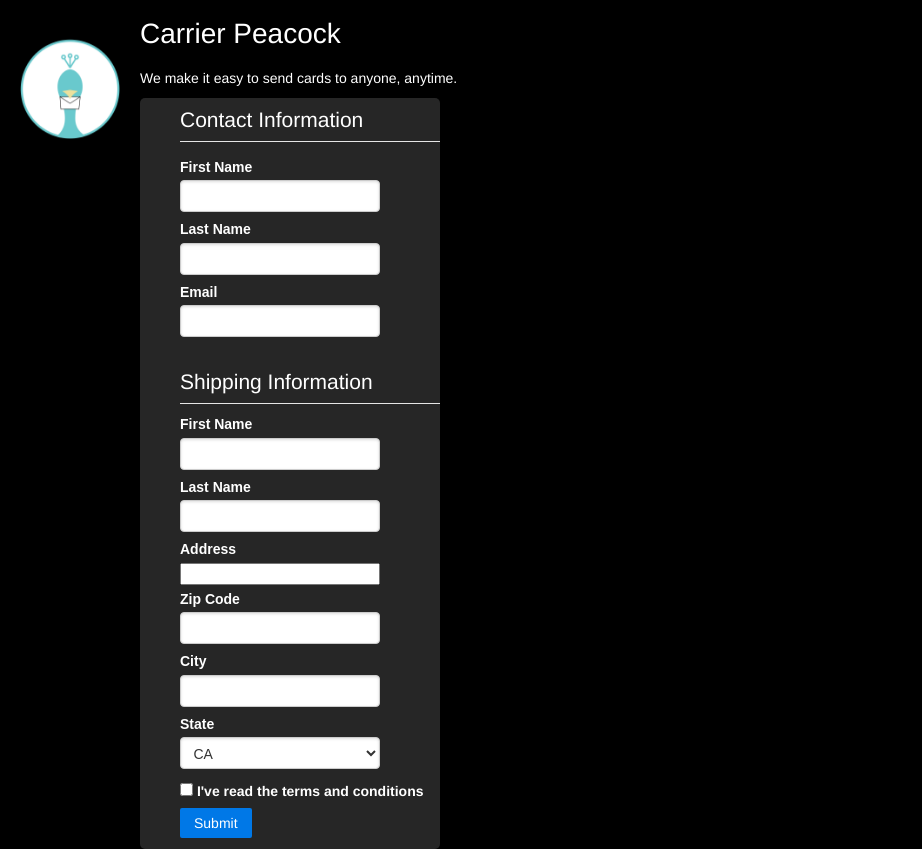
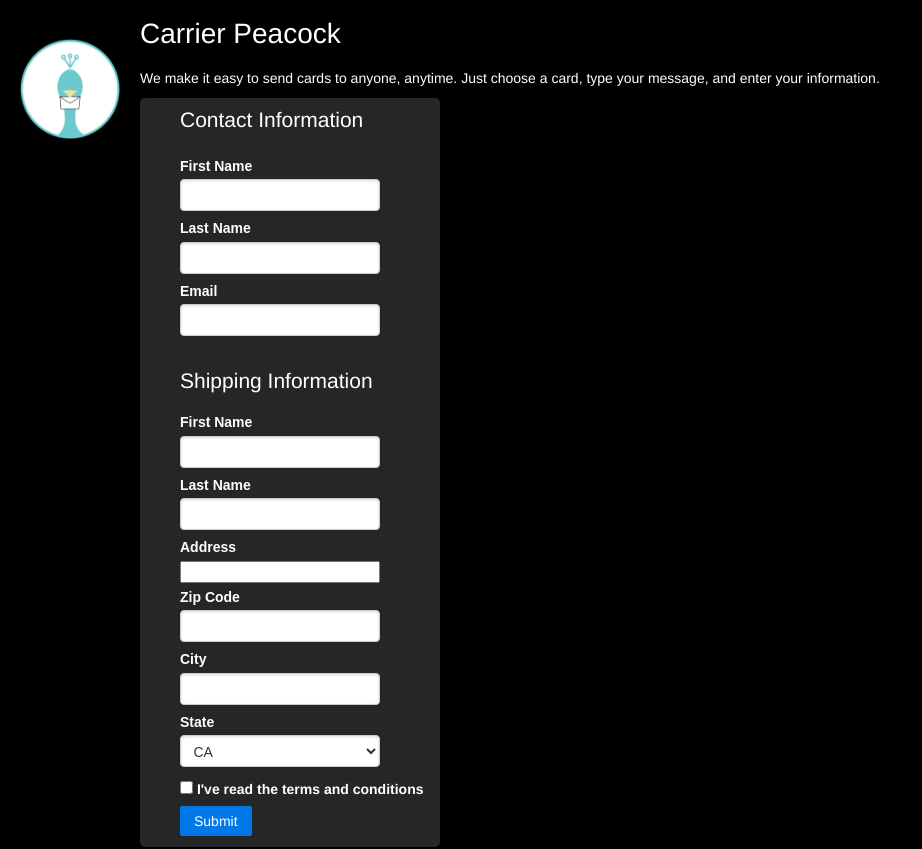
Before and after one commit to carrierpeacock/carrierpeacock.github.io, a PHP site: page / in a window 1280 px wide. Shown: the whole page, without its empty margins (0-922 px from the left). Run offline with PHP 8.4, Linux system fonts and the light colour scheme; some libraries are stand-ins or nearby versions.

Commit message:
readd index.html

```diff
--- a/css/style.css
+++ b/css/style.css
@@ -22,6 +22,7 @@ body {
 }
 .pure-form legend {
     color:white;
+    border:0;
 }
 label {
     color:white;
--- a/index.html
+++ b/index.html
@@ -19,7 +19,7 @@
     </div>
     <div id="mainContainer">
         <h1 id="mainHeader"> Carrier Peacock </h1>
-        <p id="mainDescription"> We make it easy to send cards to anyone, anytime.</p>
+        <p id="mainDescription"> We make it easy to send cards to anyone, anytime.  Just choose a card, type your message, and enter your information.</p>
     <form class="pure-form pure-form-stacked" action="https://formspree.io/turnee5@gmail.com" method="post" id="info">
         <fieldset>
             <legend color="white">Contact Information</legend>
```
